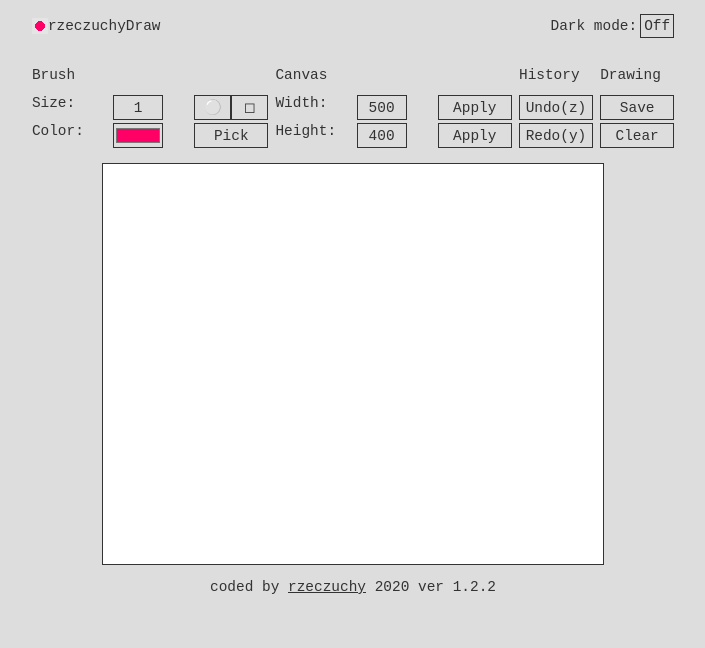
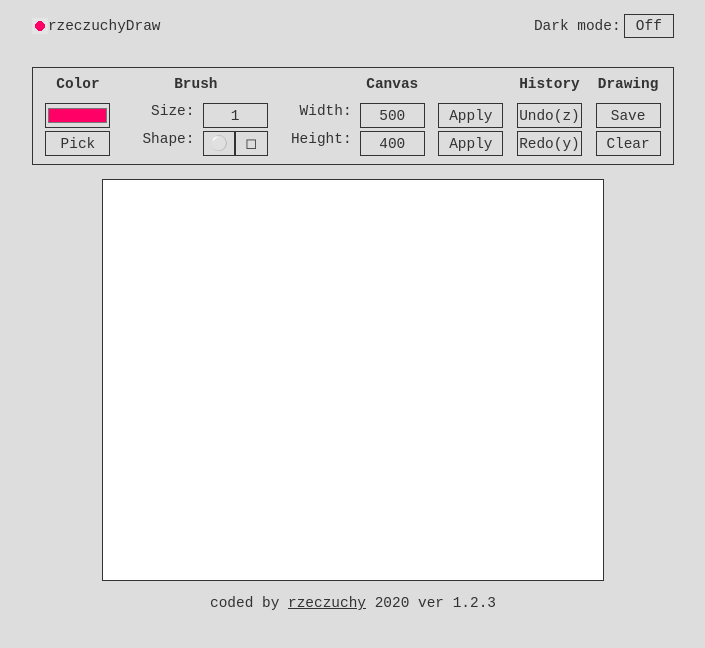
Before and after one commit to rzeczuchy/rzeczuchyDraw, a plain HTML site: page index.html in a window 1280 px wide. Shown: the whole page, without its empty margins (287-992 px from the left). Drawn offline with Linux system fonts and the light colour scheme.

Commit message:
reordering tools, ui improvements

```diff
--- a/index.html
+++ b/index.html
@@ -31,11 +31,12 @@
     <main>
       <div class="container">
         <div class="tools-grid">
-          <div class="brush-label">Brush</div>
-          <div class="canvas-label">Canvas</div>
-          <div class="history-label">History</div>
-          <div class="drawing-label">Drawing</div>
-          <div class="size-label">Size:</div>
+          <div class="brush-label heading">Brush</div>
+          <div class="color-label heading">Color</div>
+          <div class="canvas-label heading">Canvas</div>
+          <div class="history-label heading">History</div>
+          <div class="drawing-label heading">Drawing</div>
+          <div class="size-label label">Size:</div>
           <div class="size-input">
             <input
               id="brushSizeSelect"
@@ -61,7 +62,7 @@
               ◻
             </button>
           </div>
-          <div class="width-label">Width:</div>
+          <div class="width-label label">Width:</div>
           <div class="width-select">
             <input id="canvasWidthSelect" type="number" />
           </div>
@@ -92,7 +93,7 @@
               ><button class="btn" type="button" name="button">Save</button></a
             >
           </div>
-          <div class="color-label">Color:</div>
+          <div class="shape-label label">Shape:</div>
           <div class="color-select">
             <input
               id="brushColorSelect"
@@ -111,7 +112,7 @@
               Pick
             </button>
           </div>
-          <div class="height-label">Height:</div>
+          <div class="height-label label">Height:</div>
           <div class="height-select">
             <input id="canvasHeightSelect" type="number" />
           </div>
@@ -167,7 +168,7 @@
             rel="noopener noreferrer"
             >rzeczuchy</a
           >
-          2020 ver 1.2.2
+          2020 ver 1.2.3
         </p>
       </div>
     </footer>
--- a/scss/style.scss
+++ b/scss/style.scss
@@ -4,6 +4,8 @@ $dark: #333;
 $muted: #999;
 $primary: #ff0066;
 $highlight: lighten($primary, 20);
+$input-width-min: 3.5em;
+$input-width-max: 4.5em;
 
 * {
   box-sizing: border-box;
@@ -78,32 +80,35 @@ header {
   }
 }
 
+input {
+  font-family: inherit;
+  font-size: inherit;
+  text-align: center;
+  width: 100%;
+  height: 100%;
+  min-width: $input-width-min;
+  max-width: $input-width-max;
+  border: 1px solid;
+  position: relative;
+  background-color: inherit;
+  color: inherit;
+}
+
 input::-webkit-outer-spin-button,
 input::-webkit-inner-spin-button {
   -webkit-appearance: none;
   margin: 0;
 }
 
-input[type="color"] {
-  background-color: inherit;
-  color: inherit;
-  border: 1px solid;
-  box-sizing: border-box;
-  height: 100%;
-  max-width: 50px;
-  position: relative;
+input[type=number]::-webkit-inner-spin-button,
+input[type=number]::-webkit-outer-spin-button
+{
+  -webkit-appearance: none;
+  margin: 0;
 }
 
-input[type="number"] {
-  background-color: inherit;
-  text-align: center;
-  color: inherit;
-  border: 1px solid;
-  box-sizing: border-box;
-  font-family: inherit;
-  font-size: inherit;
-  height: 100%;
-  max-width: 50px;
+input[type=number]
+{
   -moz-appearance: textfield;
 }
 
@@ -115,6 +120,8 @@ input[type="number"] {
   font-size: inherit;
   width: 100%;
   height: 100%;
+  min-width: $input-width-min;
+  max-width: $input-width-max;
   text-decoration: none;
   text-align: center;
 }
@@ -140,19 +147,31 @@ input[type="number"] {
   padding: 0 2em;
 }
 
+.label {
+  text-align: right;
+}
+
+.heading {
+  font-weight: bold;
+}
+
 .tools-grid {
+  border: 1px solid;
+  overflow: hidden;
+  padding: 0.5em;
   display: grid;
   width: 100%;
   max-width: 100%;
+  text-align: center;
   margin: 1em 0;
-  column-gap: 0.5em;
+  column-gap: 0.2em;
   row-gap: 0.2em;
   grid-template-columns: 1fr 1fr 1fr 1fr 1fr 1fr 1fr 1fr;
   grid-template-rows: 25px 25px 25px;
   grid-template-areas:
-    "brush-label . . canvas-label . . history-label drawing-label"
-    "size-label size-input shape-buttons width-label width-select width-apply undo-button save-button"
-    "color-label color-select color-picker height-label height-select height-apply redo-button clear-button";
+    "color-label brush-label brush-label canvas-label canvas-label canvas-label history-label drawing-label"
+    "color-select size-label size-input width-label width-select width-apply undo-button save-button"
+    "color-picker shape-label shape-buttons height-label height-select height-apply redo-button clear-button";
 }
 
 .brush-label {
@@ -179,12 +198,20 @@ input[type="number"] {
   grid-area: size-input;
 }
 
+.shape-label {
+  grid-area: shape-label;
+}
+
 .shape-buttons {
   grid-area: shape-buttons;
   display: flex;
+  justify-content: center;
 
   button {
     width: 50%;
+    height: 100%;
+    min-width: $input-width-min / 2;
+    max-width: $input-width-max / 2;
   }
 }
 
```
Also changed, not shown: css/style.css, 1 other file.
